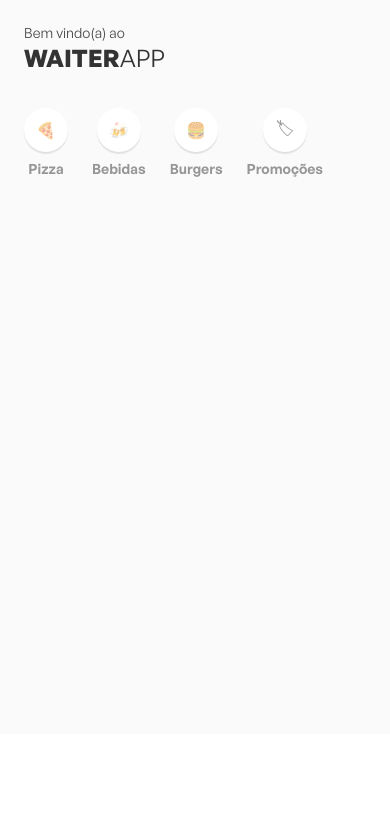
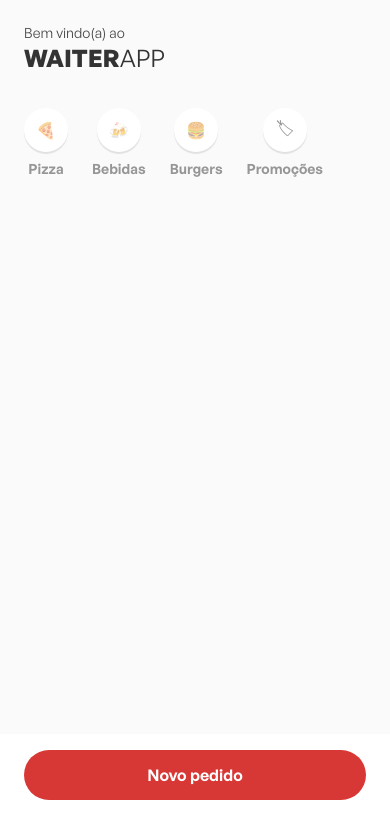
Before and after one commit to JvFern4ndes/waiterApp-MobileUI, a React Native app: screen / in a window 390 px wide. Shown: the top 838 px of the page. Built offline with nearby package versions, Linux system fonts and the light colour scheme.

Commit message:
feat: button component creation

```diff
--- a/src/Main/index.tsx
+++ b/src/Main/index.tsx
@@ -7,8 +7,9 @@
 } from './styles';
 
 import { Header } from '../components/Header';
+import { Categories } from '../components/Categories';
 import { Menu } from '../components/Menu';
-import { Categories } from '../components/Categories';
+import { Button } from '../components/Button';
 
 export function Main() {
   return (
@@ -27,7 +28,11 @@
       </Container>
 
       <Footer>
-        <FooterContainer></FooterContainer>
+        <FooterContainer>
+          <Button onPress={() => alert('Novo Pedido')}>
+            Novo pedido
+          </Button>
+        </FooterContainer>
       </Footer>
     </>
   );
--- a/src/Main/styles.ts
+++ b/src/Main/styles.ts
@@ -23,6 +23,7 @@
 export const Footer = styled.View`
   min-height: 110px;
   background: #fff;
+  padding: 16px 24px;
 `;
 
 export const FooterContainer = styled.SafeAreaView`
--- /dev/null
+++ b/src/components/Button/index.tsx
@@ -0,0 +1,18 @@
+import { Text } from '../Text';
+import { Container } from './styles';
+
+interface ButtonProps {
+  children: string;
+  onPress: () => void;
+  disabled?: boolean;
+}
+
+export function Button({ children, onPress, disabled }: ButtonProps) {
+  return (
+    <Container onPress={onPress} disabled={disabled}>
+      <Text weight="600" color="#fff">
+        {children}
+      </Text>
+    </Container>
+  );
+}
--- /dev/null
+++ b/src/components/Button/styles.ts
@@ -0,0 +1,9 @@
+import styled from 'styled-components/native';
+
+export const Container = styled.TouchableOpacity`
+  background: ${({ disabled }) => disabled ? '#999' : '#D73835'};
+  border-radius: 48px;
+  padding: 14px 24px;
+  align-items: center;
+  justify-content: center;
+`;
```
